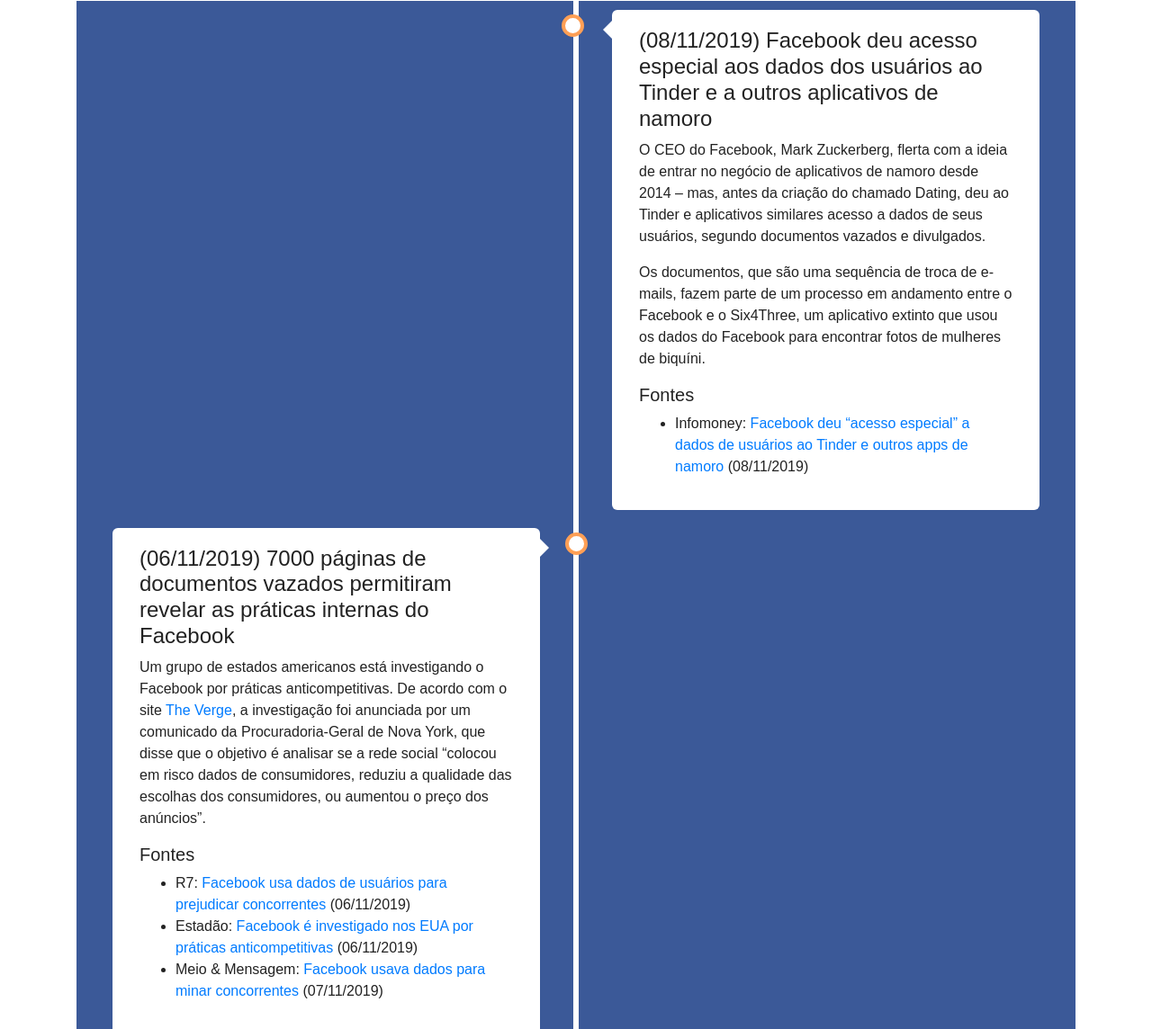
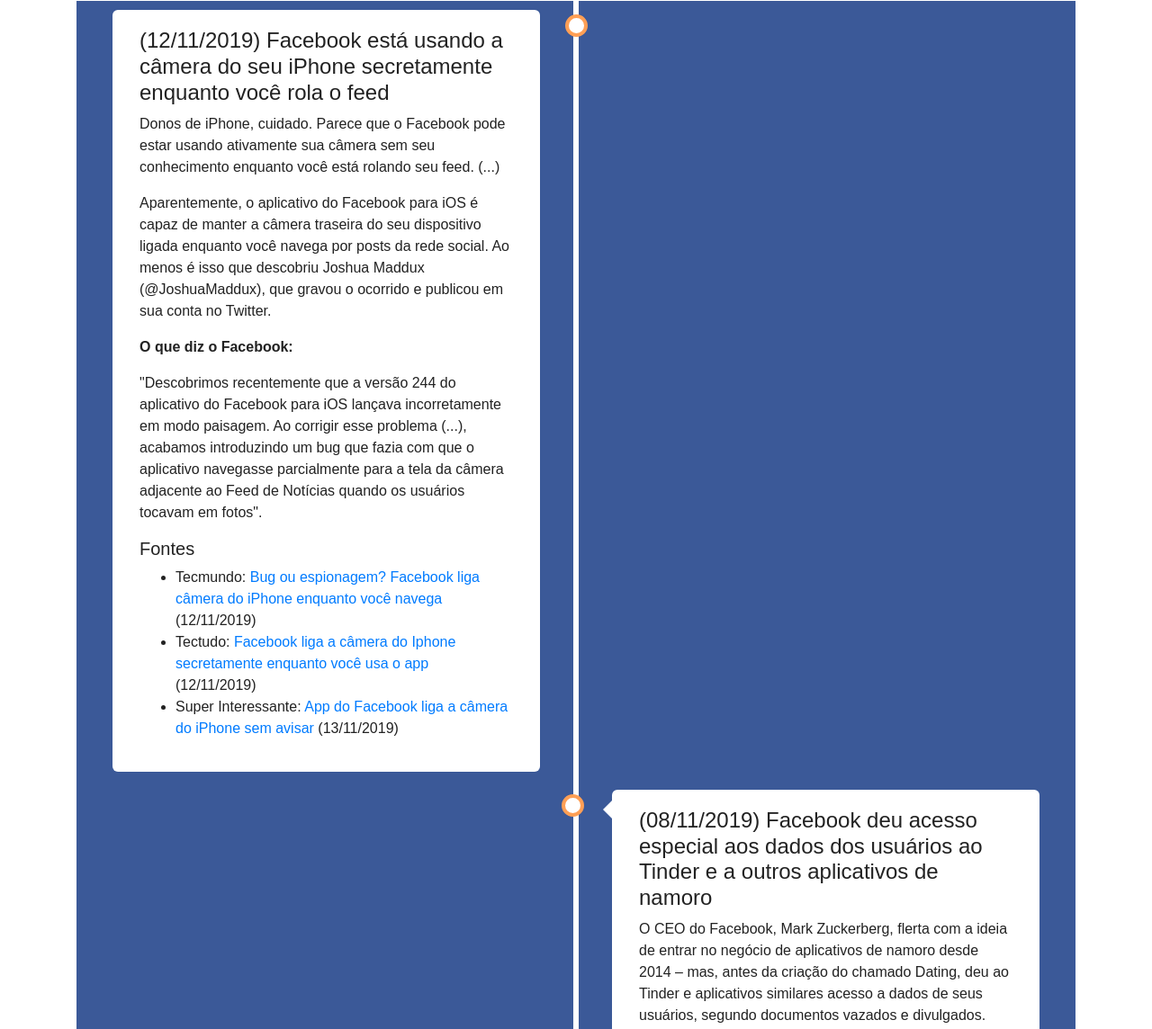
Before and after one commit to diasdesdeoultimoescandalodofacebook/diasdesdeoultimoescandalodofacebook.github.io, a plain HTML site: page index.html in a window 1280 px wide. Shown: the part 319-1463 px from the top of the page at 90% size. Drawn offline with Linux system fonts and the light colour scheme.

Commit message:
(12/11/2019) Facebook está usando a câmera do seu iPhone secretamente enquanto você rola o feed

```diff
--- a/index.html
+++ b/index.html
@@ -51,6 +51,23 @@
 						-->
 
             <!--inicio da nova adição-->
+
+			<div class="scandal">
+				<div class="content">
+					<h4>(12/11/2019) Facebook está usando a câmera do seu iPhone secretamente enquanto você rola o feed</h4>
+					<p>Donos de iPhone, cuidado. Parece que o Facebook pode estar usando ativamente sua câmera sem seu conhecimento enquanto você está rolando seu feed. (...)</p>
+					<p>Aparentemente, o aplicativo do Facebook para iOS é capaz de manter a câmera traseira do seu dispositivo ligada enquanto você navega por posts da rede social. Ao menos é isso que descobriu Joshua Maddux (@JoshuaMaddux), que gravou o ocorrido e publicou em sua conta no Twitter.</p>
+					<p><strong>O que diz o Facebook:</strong></p>
+					<p>"Descobrimos recentemente que a versão 244 do aplicativo do Facebook para iOS lançava incorretamente em modo paisagem. Ao corrigir esse problema (...), acabamos introduzindo um bug que fazia com que o aplicativo navegasse parcialmente para a tela da câmera adjacente ao Feed de Notícias quando os usuários tocavam em fotos".</p>
+					<h5>Fontes</h5>
+					<ul>
+						<li>Tecmundo: <a href="https://www.tecmundo.com.br/seguranca/147652-bug-espionagem-facebook-liga-camera-iphone-voce-navega.htm">Bug ou espionagem? Facebook liga câmera do iPhone enquanto você navega</a> (12/11/2019)</li>
+						<li>Tectudo: <a href="https://www.techtudo.com.br/noticias/2019/11/facebook-liga-a-camera-do-iphone-secretamente-enquanto-voce-usa-o-app.ghtml">Facebook liga a câmera do Iphone secretamente enquanto você usa o app</a> (12/11/2019)</li>
+						<li>Super Interessante: <a href="https://super.abril.com.br/blog/bruno-garattoni/app-do-facebook-liga-a-camera-do-iphone-sem-avisar/">App do Facebook liga a câmera do iPhone sem avisar</a> (13/11/2019)</li>
+					</ul>
+				</div>
+			</div>
+
             <div class="scandal right">
                 <div class="content">
                     <h4>(08/11/2019) Facebook deu acesso especial aos dados dos usuários ao Tinder e a outros aplicativos de namoro</h4>
--- a/public/js/date.js
+++ b/public/js/date.js
@@ -1,6 +1,6 @@
 // The date parameter is actually the day of month, if absent then 1 is assumed.
 // Same for days.
-const lastScandalDate = new Date(2019, 10, 7);
+const lastScandalDate = new Date(2019, 10, 11);
 const currentDate = Date.now();
 
 let outputDate = Math.floor((currentDate - lastScandalDate) / 24 / 3600 / 1000);
```
